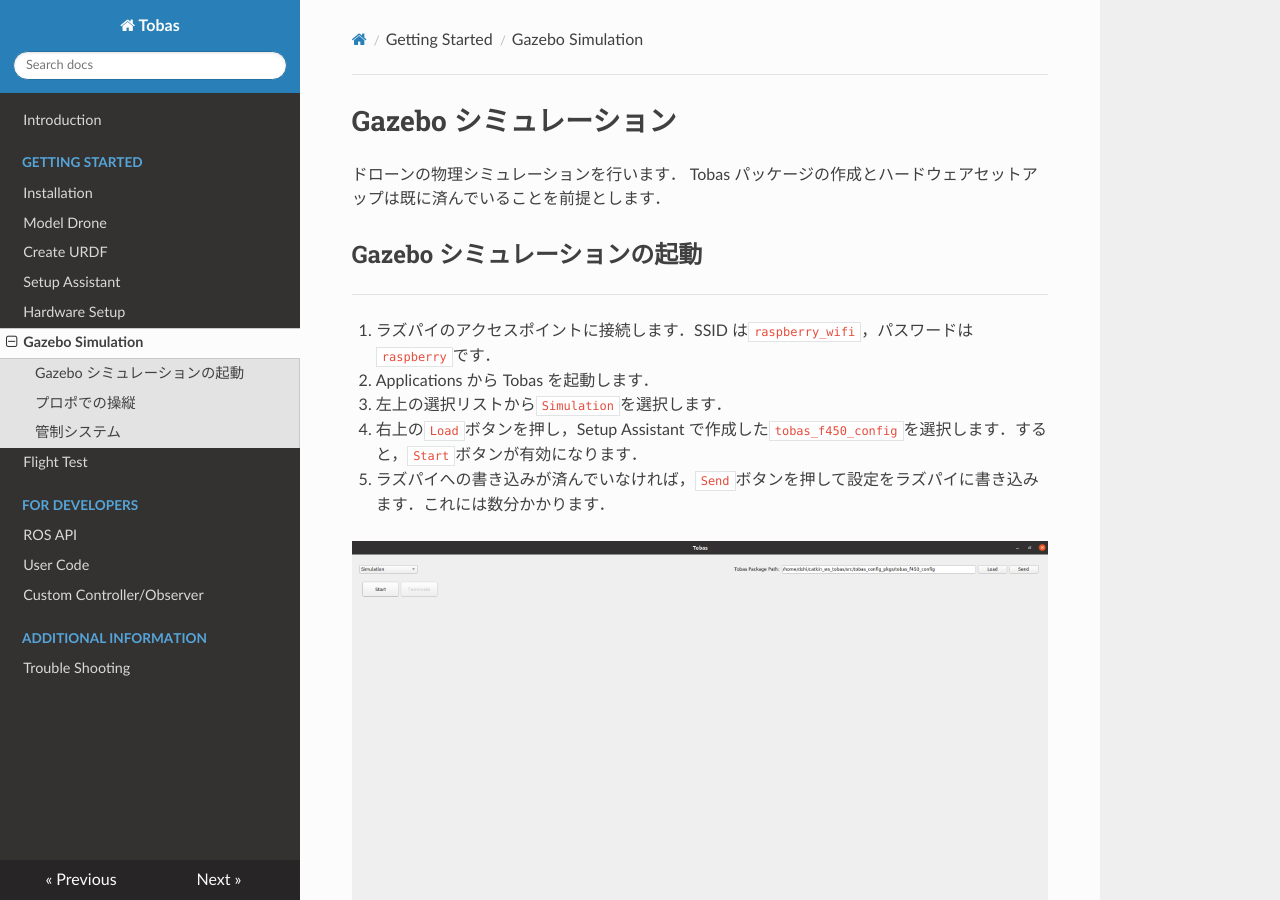
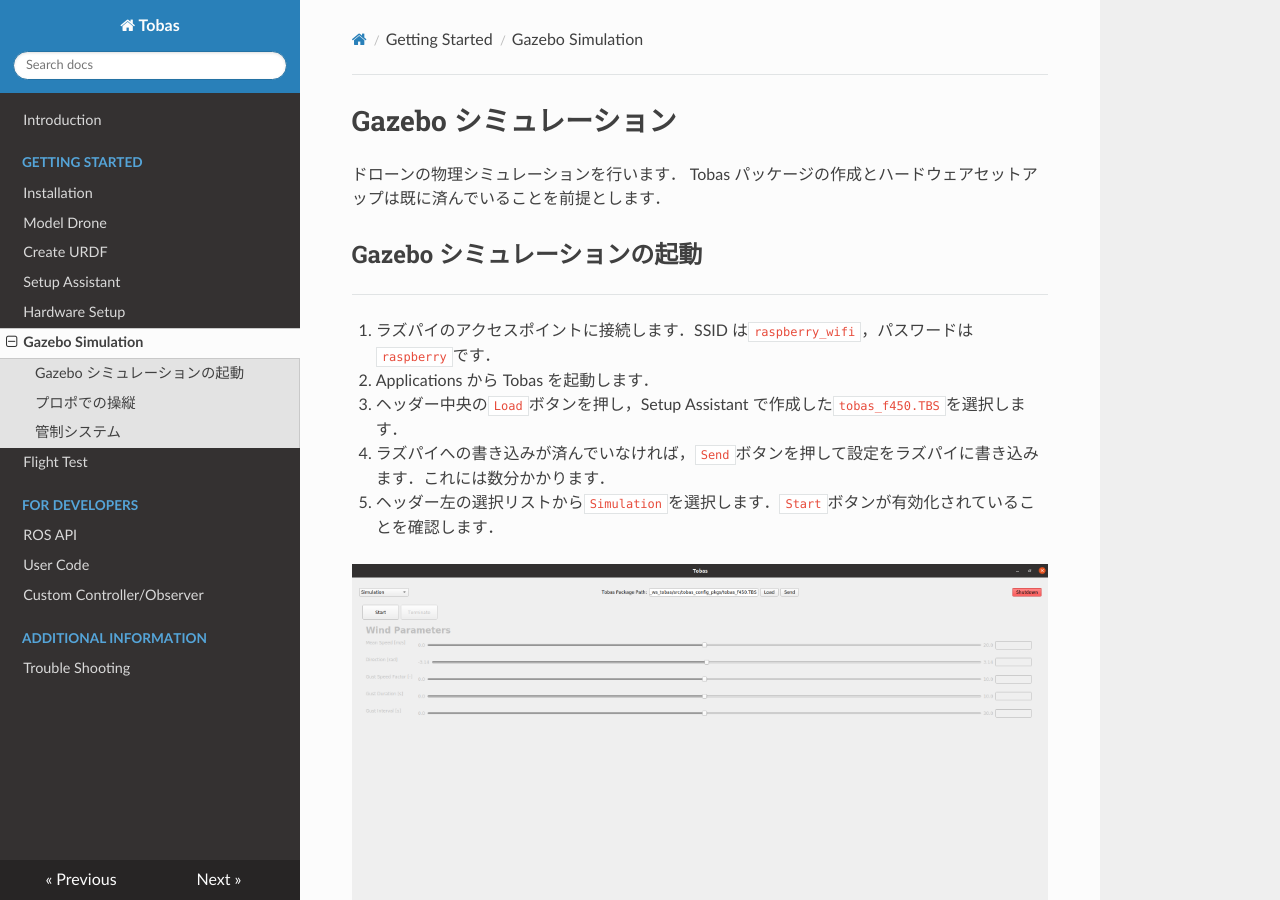
Before and after one commit to TobasFlightControl/tobas_wiki_ja, an MkDocs documentation site: the page built from docs/gazebo_simulation.md, in a window 1280 px wide and 900 px high. Built offline with MkDocs 1.6.1, drawn with Linux system fonts in a browser that asks for light colours; nearby versions of some CDN libraries; some of the changed text lies outside the part shown.

Commit message:
edit: gazebo_simulation

```diff
--- a/docs/gazebo_simulation.md
+++ b/docs/gazebo_simulation.md
@@ -9,9 +9,9 @@
 
 1. ラズパイのアクセスポイントに接続します．SSID は`raspberry_wifi`，パスワードは`raspberry`です．
 1. Applications から Tobas を起動します．
-1. 左上の選択リストから`Simulation`を選択します．
-1. 右上の`Load`ボタンを押し，Setup Assistant で作成した`tobas_f450_config`を選択します．すると，`Start`ボタンが有効になります．
+1. ヘッダー中央の`Load`ボタンを押し，Setup Assistant で作成した`tobas_f450.TBS`を選択します．
 1. ラズパイへの書き込みが済んでいなければ，`Send`ボタンを押して設定をラズパイに書き込みます．これには数分かかります．
+1. ヘッダー左の選択リストから`Simulation`を選択します．`Start`ボタンが有効化されていることを確認します．
 
 ![simulation_page](resources/gazebo_simulation/simulation_page.png)
 
@@ -34,7 +34,7 @@
 
 ---
 
-左上の選択リストから`Control System`を選択してください．
+ヘッダー左の選択リストから`Control System`を選択してください．
 管制システムでは，機体に関する様々な状態をリアルタイムで監視することができます．
 
 <img src="../resources/gazebo_simulation/control_system_1.png" alt="control_system_1" width="49%"> <img src="../resources/gazebo_simulation/control_system_2.png" alt="control_system_2" width="49%">
```
Also changed, not shown: docs/resources/gazebo_simulation/simulation_page.png.
